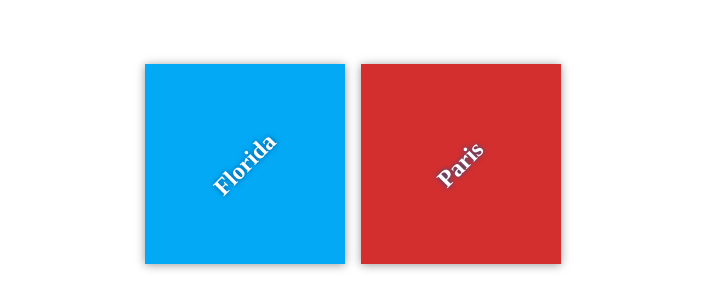
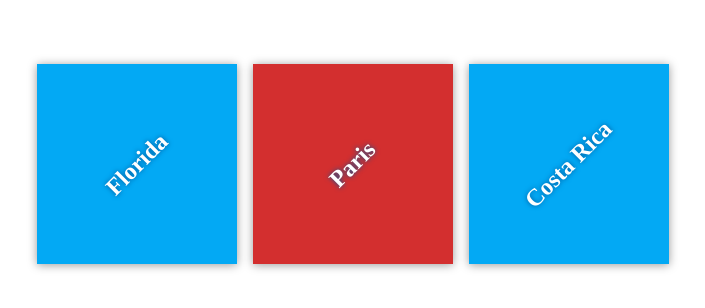
Before and after one commit to msasterisk/my-travel-plans, a plain HTML site: page index.html in a window 1280 px wide. Shown: the part 236-544 px from the top of the page, without its empty margins (287-992 px from the left). Drawn offline with Linux system fonts and the light colour scheme; files that its build step writes are made by us from their sources.

Commit message:
Add starting destinations

```diff
--- a/index.html
+++ b/index.html
@@ -17,6 +17,10 @@
             <div class="destination" id="paris">
                 <h2>Paris</h2>
             </div>
+
+            <div class="destination" id="Costa Rica">
+                    <h2>Costa Rica</h2>
+            </div>
         </div>
     </div>
 
```
